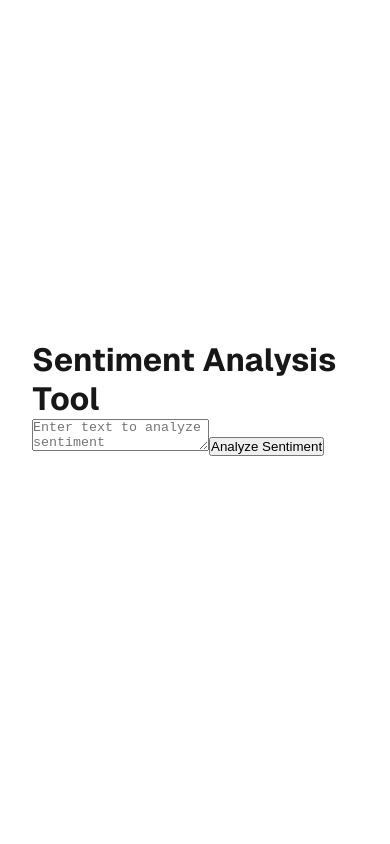
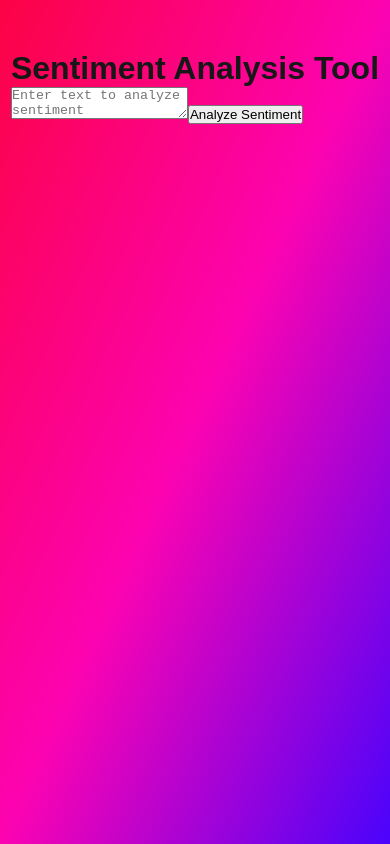
Before and after one commit to robdll/SentimentAnalysisForm, a Next.js app: page / in a window 390 px wide. Built offline with nearby package versions, Linux system fonts and the light colour scheme.

Commit message:
default page style

```diff
--- a/pages/index.js
+++ b/pages/index.js
@@ -20,18 +20,14 @@ export default function Home() {
   return (
     <>
       <Head>
-        <title>Create Next App</title>
-        <meta name="description" content="Generated by create next app" />
+        <title>Sentiment Analysis Demo Tool</title>
+        <meta name="description" content="Glassmorphism Sentiment Analysis" />
         <meta name="viewport" content="width=device-width, initial-scale=1" />
         <link rel="icon" href="/favicon.ico" />
       </Head>
-      <div
-        className={`${styles.page} ${geistSans.variable} ${geistMono.variable}`}
-      >
-        <main className={styles.main}>
-         <SentimentForm />
-        </main>
-      </div>
+      <main className={styles.main}>
+        <SentimentForm />
+      </main>
     </>
   );
 }
--- a/styles/Home.module.css
+++ b/styles/Home.module.css
@@ -1,168 +1,7 @@
-.page {
-  --gray-rgb: 0, 0, 0;
-  --gray-alpha-200: rgba(var(--gray-rgb), 0.08);
-  --gray-alpha-100: rgba(var(--gray-rgb), 0.05);
-
-  --button-primary-hover: #383838;
-  --button-secondary-hover: #f2f2f2;
-
-  display: grid;
-  grid-template-rows: 20px 1fr 20px;
-  align-items: center;
-  justify-items: center;
-  min-height: 100svh;
-  padding: 80px;
-  gap: 64px;
-  font-family: var(--font-geist-sans);
-}
-
-@media (prefers-color-scheme: dark) {
-  .page {
-    --gray-rgb: 255, 255, 255;
-    --gray-alpha-200: rgba(var(--gray-rgb), 0.145);
-    --gray-alpha-100: rgba(var(--gray-rgb), 0.06);
-
-    --button-primary-hover: #ccc;
-    --button-secondary-hover: #1a1a1a;
-  }
-}
-
 .main {
   display: flex;
-  flex-direction: column;
-  gap: 32px;
-  grid-row-start: 2;
+  align-items: flex-start;
+  justify-content: center;
+  padding-top: 50px;
+  min-height: 100vh;
 }
-
-.main ol {
-  font-family: var(--font-geist-mono);
-  padding-left: 0;
-  margin: 0;
-  font-size: 14px;
-  line-height: 24px;
-  letter-spacing: -0.01em;
-  list-style-position: inside;
-}
-
-.main li:not(:last-of-type) {
-  margin-bottom: 8px;
-}
-
-.main code {
-  font-family: inherit;
-  background: var(--gray-alpha-100);
-  padding: 2px 4px;
-  border-radius: 4px;
-  font-weight: 600;
-}
-
-.ctas {
-  display: flex;
-  gap: 16px;
-}
-
-.ctas a {
-  appearance: none;
-  border-radius: 128px;
-  height: 48px;
-  padding: 0 20px;
-  border: none;
-  border: 1px solid transparent;
-  transition:
-    background 0.2s,
-    color 0.2s,
-    border-color 0.2s;
-  cursor: pointer;
-  display: flex;
-  align-items: center;
-  justify-content: center;
-  font-size: 16px;
-  line-height: 20px;
-  font-weight: 500;
-}
-
-a.primary {
-  background: var(--foreground);
-  color: var(--background);
-  gap: 8px;
-}
-
-a.secondary {
-  border-color: var(--gray-alpha-200);
-  min-width: 180px;
-}
-
-.footer {
-  grid-row-start: 3;
-  display: flex;
-  gap: 24px;
-}
-
-.footer a {
-  display: flex;
-  align-items: center;
-  gap: 8px;
-}
-
-.footer img {
-  flex-shrink: 0;
-}
-
-/* Enable hover only on non-touch devices */
-@media (hover: hover) and (pointer: fine) {
-  a.primary:hover {
-    background: var(--button-primary-hover);
-    border-color: transparent;
-  }
-
-  a.secondary:hover {
-    background: var(--button-secondary-hover);
-    border-color: transparent;
-  }
-
-  .footer a:hover {
-    text-decoration: underline;
-    text-underline-offset: 4px;
-  }
-}
-
-@media (max-width: 600px) {
-  .page {
-    padding: 32px;
-    padding-bottom: 80px;
-  }
-
-  .main {
-    align-items: center;
-  }
-
-  .main ol {
-    text-align: center;
-  }
-
-  .ctas {
-    flex-direction: column;
-  }
-
-  .ctas a {
-    font-size: 14px;
-    height: 40px;
-    padding: 0 16px;
-  }
-
-  a.secondary {
-    min-width: auto;
-  }
-
-  .footer {
-    flex-wrap: wrap;
-    align-items: center;
-    justify-content: center;
-  }
-}
-
-@media (prefers-color-scheme: dark) {
-  .logo {
-    filter: invert();
-  }
-}
--- a/styles/globals.css
+++ b/styles/globals.css
@@ -1,13 +1,5 @@
 :root {
-  --background: #ffffff;
   --foreground: #171717;
-}
-
-@media (prefers-color-scheme: dark) {
-  :root {
-    --background: #0a0a0a;
-    --foreground: #ededed;
-  }
 }
 
 html,
@@ -18,10 +10,10 @@ body {
 
 body {
   color: var(--foreground);
-  background: var(--background);
   font-family: Arial, Helvetica, sans-serif;
   -webkit-font-smoothing: antialiased;
-  -moz-osx-font-smoothing: grayscale;
+  background-image: linear-gradient(to bottom right, #fc0345,#fc03b1,#4a03fc);
+  min-height: 100vh;
 }
 
 * {
@@ -34,9 +26,3 @@ a {
   color: inherit;
   text-decoration: none;
 }
-
-@media (prefers-color-scheme: dark) {
-  html {
-    color-scheme: dark;
-  }
-}
```
